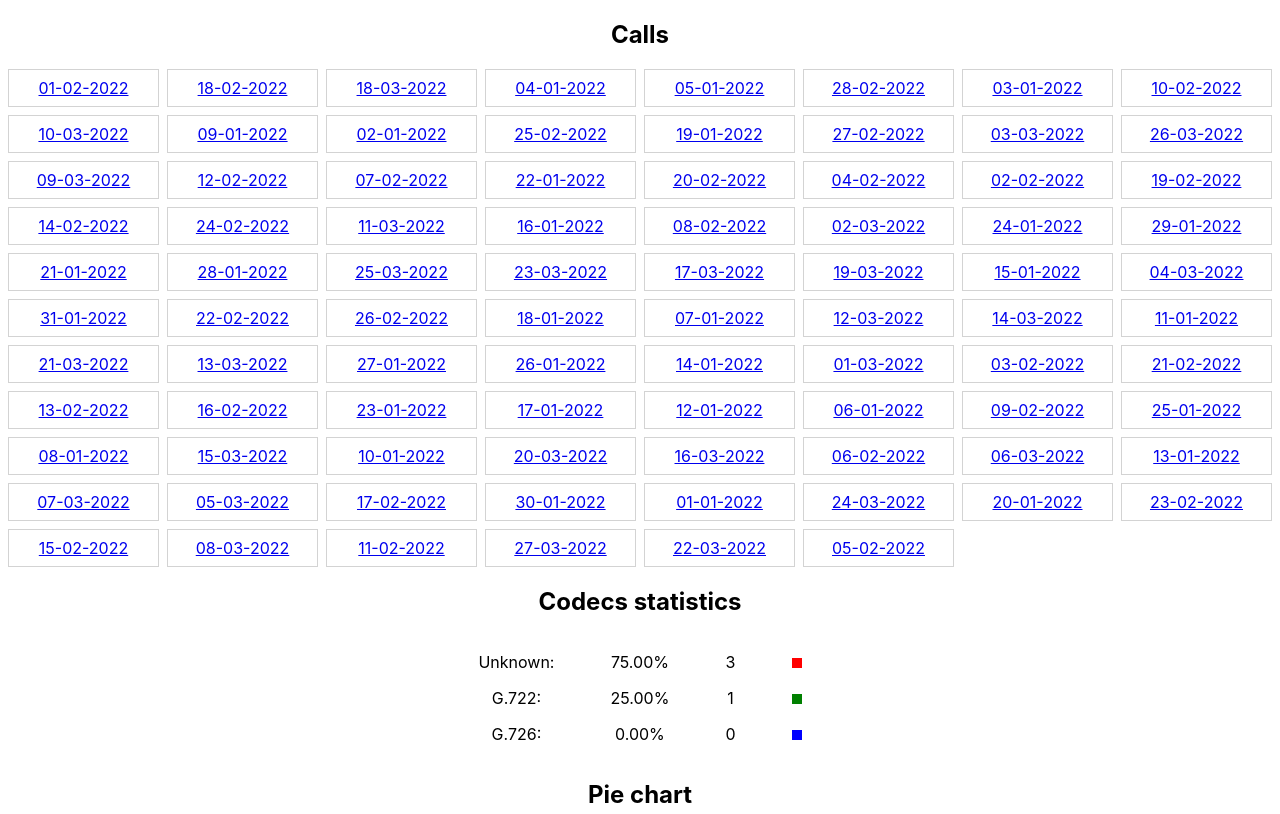
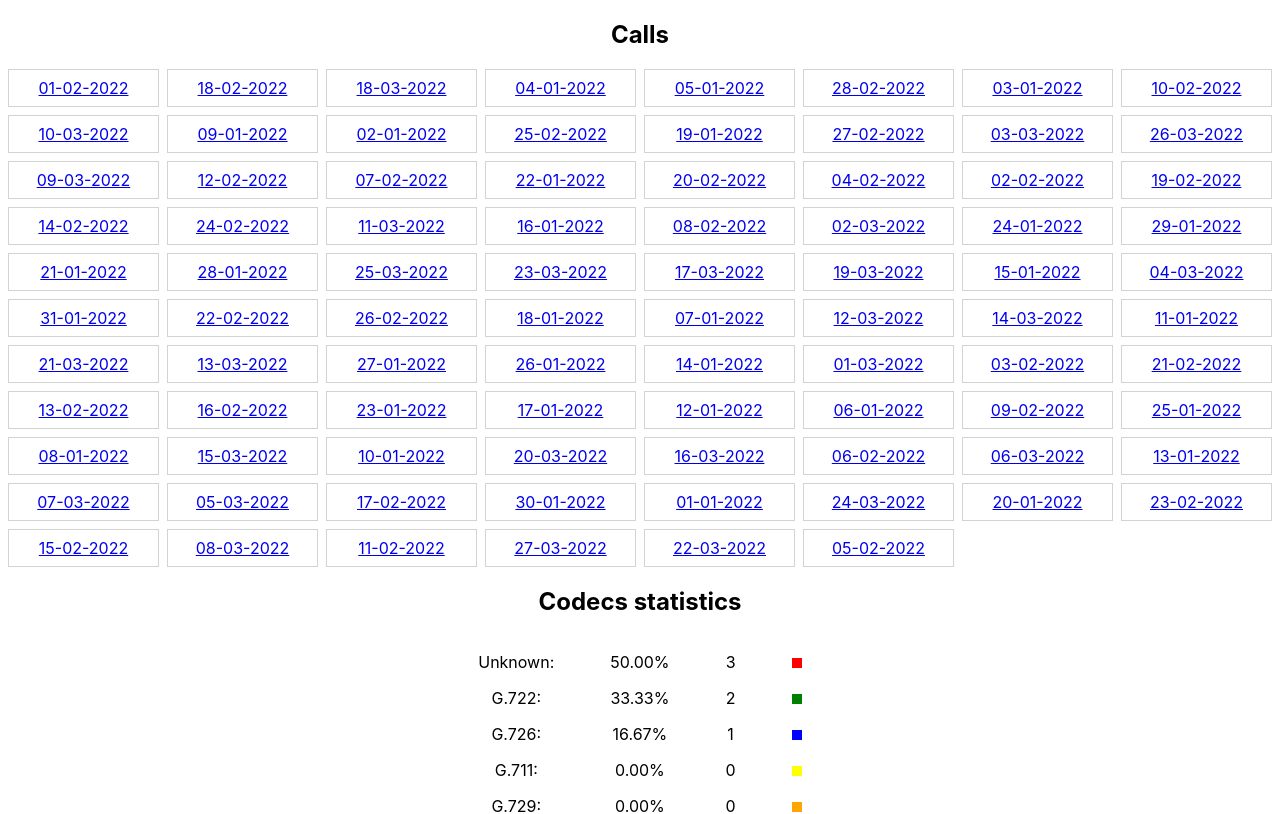
Before and after one commit to maurer2/fernsprecher-kodierer-dekodierer-schau, a React (Create React App) app in the folder app/: page /calls/01-01-2022 in a window 1280 px wide. Shown: the top 814 px of the page. Built offline with nearby package versions, Linux system fonts and the light colour scheme.

Commit message:
Improved typing for hooks

```diff
--- a/app/src/features/calls/callsApi.ts
+++ b/app/src/features/calls/callsApi.ts
@@ -1,7 +1,7 @@
 import callJSON from '../../data/dummy.json';
 
-const codecsValues = ['G.711', 'G.722', 'G.726', 'G.729'] as const;
-type Codec = typeof codecsValues[number];
+const codecsValues = ['G.711', 'G.722', 'G.726', 'G.729', 'Unknown'] as const;
+export type Codec = typeof codecsValues[number];
 
 // Codec type guard
 function isCodec(codecString: string | null): codecString is Codec {
@@ -20,12 +20,11 @@ type CallStringlyTyped = {
   };
 };
 
-// export type Call = Omit<CallStringlyTyped, 'codecs'> & {
 export type Call = {
   dateTime: ReturnType<typeof Date['now']>;
   codecs: {
-    send: Codec | null;
-    receive: Codec | null;
+    send: Codec;
+    receive: Codec;
   };
 };
 
@@ -47,12 +46,12 @@ export function getCallList(): Promise<Call[]> {
       return {
         dateTime: dateTimeParsed,
         codecs: {
-          send: isCodec(send) ? send : null,
-          receive: isCodec(receive) ? receive : null,
+          send: isCodec(send) ? send : 'Unknown',
+          receive: isCodec(receive) ? receive : 'Unknown',
         },
       };
     });
 
-    setTimeout(() => resolve(callList), 2250);
+    setTimeout(() => resolve(callList), 2500);
   });
 }
--- a/app/src/features/calls/components/Call/Call.tsx
+++ b/app/src/features/calls/components/Call/Call.tsx
@@ -24,6 +24,7 @@ const Call: VFC<Readonly<Types.CallProps>> = ({ calls }) => {
 
   const [numberOfCodecs, codecsStatistics] = useCallStatistics(receiveCodecs);
 
+  console.log(codecsStatistics)
 
   return (
     <div className="container">
@@ -51,8 +52,10 @@ const Call: VFC<Readonly<Types.CallProps>> = ({ calls }) => {
           </Fragment>
         ))}
       </dl>
-      <h2>Pie chart</h2>
-      <PieChart numberOfCodecs={numberOfCodecs} codecStatistics={codecsStatistics} />
+      <div>
+        <h2>Pie chart</h2>
+        <PieChart numberOfCodecs={numberOfCodecs} codecStatistics={codecsStatistics} />
+      </div>
       <h2>{numberOfCodecs} entries for the day</h2>
       <code>
         {Boolean(entriesForDay) &&
--- a/app/src/features/calls/components/CallList/CallList.tsx
+++ b/app/src/features/calls/components/CallList/CallList.tsx
@@ -21,14 +21,8 @@ const CallList: VFC<Readonly<Types.CallListProps>> = ({ calls }): ReactElement =
     return count
   }, [groupedCallList]);
 
-  useEffect(() => {
-    console.log('mounted');
-  }, [calls]);
-
   return (
     <div className="container">
-      <h1>{day}</h1>
-      <span>{numberOfEntries} entries</span>
       <Call calls={calls}/>
     </div>
   );
--- a/app/src/features/calls/components/PieChart/PieChart.tsx
+++ b/app/src/features/calls/components/PieChart/PieChart.tsx
@@ -1,4 +1,4 @@
-import React, { Fragment, VFC, useMemo } from 'react';
+import React, { VFC } from 'react';
 
 import * as Types from './PieChart.types';
 
@@ -35,7 +35,6 @@ const PieChart: VFC<Readonly<Types.PieChartProps>> = ({ numberOfCodecs, codecSta
 
   return (
     <div className="container">
-      <h2>Pie chart</h2>
       <div className="pie-chart" style={pieChartStyle}>
         <span className="sr-only">Pie chart</span>
       </div>
--- a/app/src/features/calls/hooks/useCallStatistics/useCallStatistics.ts
+++ b/app/src/features/calls/hooks/useCallStatistics/useCallStatistics.ts
@@ -1,34 +1,31 @@
-import type { Codec, StatisticsAbsolute, CodecsStatistics } from './useCallStatistics.types';
+import type { StatisticsAbsolute, CodecsStatistics } from './useCallStatistics.types';
+import { Codec } from '../../callsApi';
 
-export default function useCallStatistics(
-  codecs: Codec[]
-): readonly [number, CodecsStatistics] {
-  const codecsAbsoluteUnsorted = codecs.reduce(
-    (total: StatisticsAbsolute, current) => {
-      if (current === null) {
-        total['Unknown'] += 1;
-        return total;
-      }
+export default function useCallStatistics(codecs: Codec[]): readonly [number, CodecsStatistics] {
+  const emptyCount: StatisticsAbsolute = {
+    'G.711': 0,
+    'G.722': 0,
+    'G.726': 0,
+    'G.729': 0,
+    'Unknown': 0,
+  };
 
-      total[current] = current in total ? (total[current] += 1) : (total[current] = 0);
+  const codecsAbsoluteUnsorted = codecs.reduce((total, current) => {
+    total[current] += 1;
 
-      return total;
-    },
-    {
-      Unknown: 0,
-    }
-  );
+    return total;
+  }, emptyCount);
 
-  const codecsAbsolute = Object.entries(codecsAbsoluteUnsorted).sort(
+  const codecsAbsoluteSorted = Object.entries(codecsAbsoluteUnsorted).sort(
     (codecA, codecB) => codecB[1] - codecA[1]
   );
 
-  const codecsTotal = codecsAbsolute.reduce((total, [, count]) => total + count, 0);
-  const codecsStatistics: CodecsStatistics = codecsAbsolute.map((codec) => {
-    const [key, count] = codec;
+  const codecsTotal = codecsAbsoluteSorted.reduce((total, [, count]) => total + count, 0);
+  const codecsStatistics: CodecsStatistics = codecsAbsoluteSorted.map((codec) => {
+    const [name, count] = codec;
     const percentage = codecsTotal === 0 ? 0 : (count * 100) / codecsTotal;
 
-    return [key, percentage, count];
+    return [name as Codec, percentage, count]; // dirty
   });
 
   return [codecsTotal, codecsStatistics] as const;
--- a/app/src/features/calls/hooks/useCallStatistics/useCallStatistics.types.ts
+++ b/app/src/features/calls/hooks/useCallStatistics/useCallStatistics.types.ts
@@ -1,9 +1,9 @@
-export type Codec = string | null;
+import {Codec} from '../../callsApi'
 
-export type StatisticsAbsolute = Record<Extract<Codec, string>, number>;
+export type StatisticsAbsolute = Record<Codec, number>;
 
 export type CodecsStatistics = [
-  codecName: Extract<Codec, string>,
+  name: Codec,
   percentage: number,
   count: number
 ][];
```
